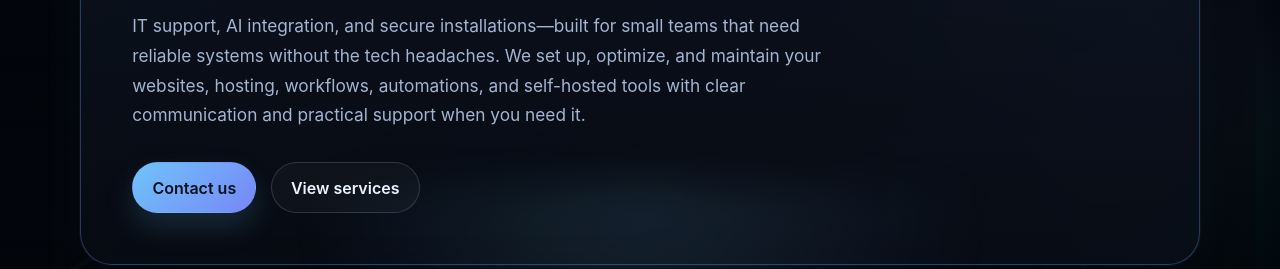
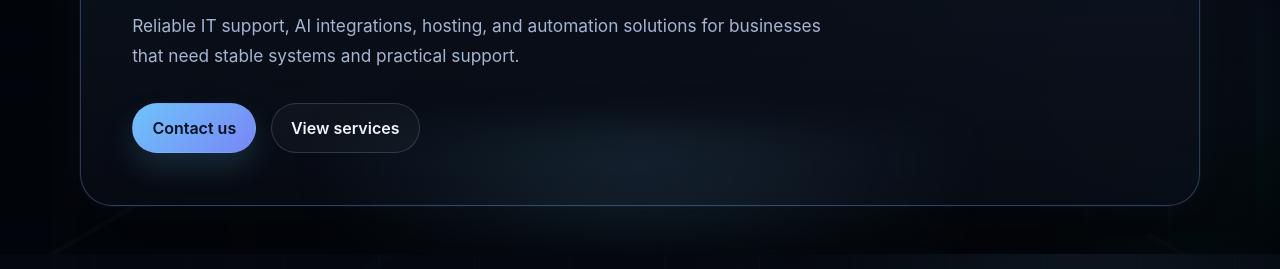
Before and after one commit to geeknerdz/itwebsite, a website: page site/index.html in a window 1280 px wide. Shown: the part 325-594 px from the top of the page. Drawn offline with Linux system fonts and the light colour scheme.

Commit message:
Shorten hero subheadline

```diff
--- a/site/index.html
+++ b/site/index.html
@@ -13,9 +13,8 @@
         <p class="eyebrow">Geeknerdz IT Services</p>
         <h1>Your Reliable IT-Support On-Call</h1>
         <p class="lead">
-          IT support, AI integration, and secure installations—built for small teams that need reliable systems
-          without the tech headaches. We set up, optimize, and maintain your websites, hosting, workflows,
-          automations, and self-hosted tools with clear communication and practical support when you need it.
+          Reliable IT support, AI integrations, hosting, and automation solutions for businesses that need stable
+          systems and practical support.
         </p>
         <div class="actions">
           <a class="button primary" href="#contact">Contact us</a>
```
